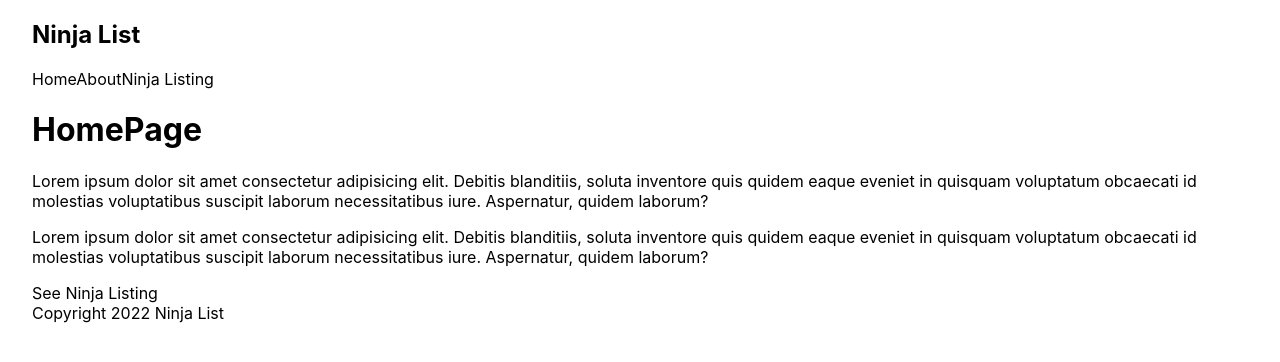
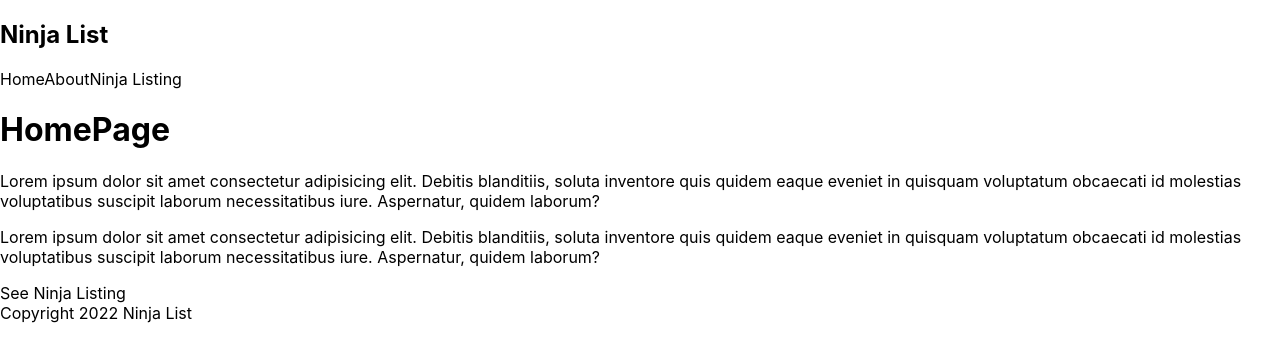
Before and after one commit to mrfinesse47/next-tutorial, a Next.js app: page / in a window 1280 px wide. Shown: the top 362 px of the page. Built offline with nearby package versions, Linux system fonts and the light colour scheme.

Commit message:
completed tutorial 5

```diff
--- /dev/null
+++ b/comps/Layout.js
@@ -0,0 +1,15 @@
+import React from "react";
+import Navbar from "./Navbar";
+import Footer from "./Footer";
+
+const Layout = ({ children }) => {
+  return (
+    <div className="content">
+      <Navbar />
+      {children}
+      <Footer />
+    </div>
+  );
+};
+
+export default Layout;
--- a/pages/_app.js
+++ b/pages/_app.js
@@ -1,7 +1,12 @@
-import '../styles/globals.css'
+import Layout from "../comps/Layout";
+import "../styles/globals.css";
 
 function MyApp({ Component, pageProps }) {
-  return <Component {...pageProps} />
+  return (
+    <Layout>
+      <Component {...pageProps} />
+    </Layout>
+  );
 }
 
-export default MyApp
+export default MyApp;
--- a/pages/index.js
+++ b/pages/index.js
@@ -8,8 +8,7 @@
 export default function Home() {
   //this component is pre rendered, I believe any page is server side rendered
   return (
-    <div className={styles.container}>
-      <Navbar />
+    <div>
       <h1>HomePage</h1>
       <p>
         Lorem ipsum dolor sit amet consectetur adipisicing elit. Debitis
@@ -26,7 +25,6 @@
       <Link href="/ninjas">
         <a>See Ninja Listing</a>
       </Link>
-      <Footer />
     </div>
   );
 }
```
